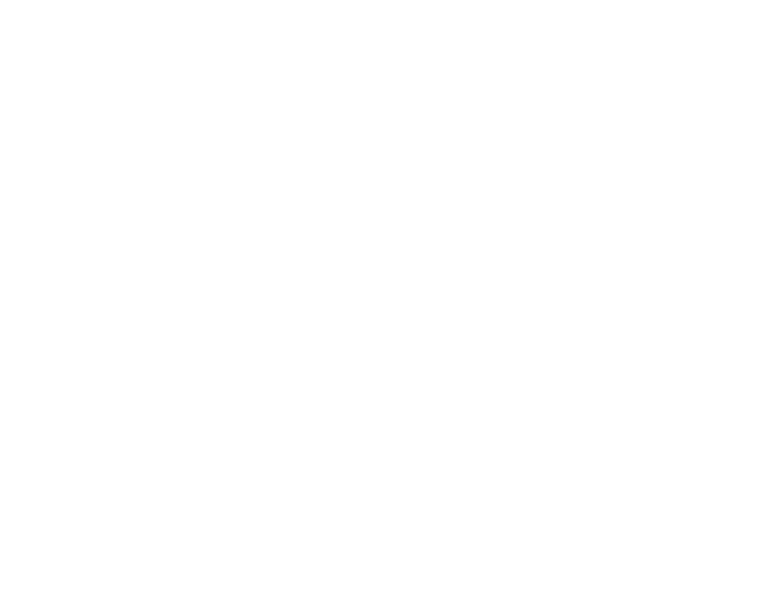
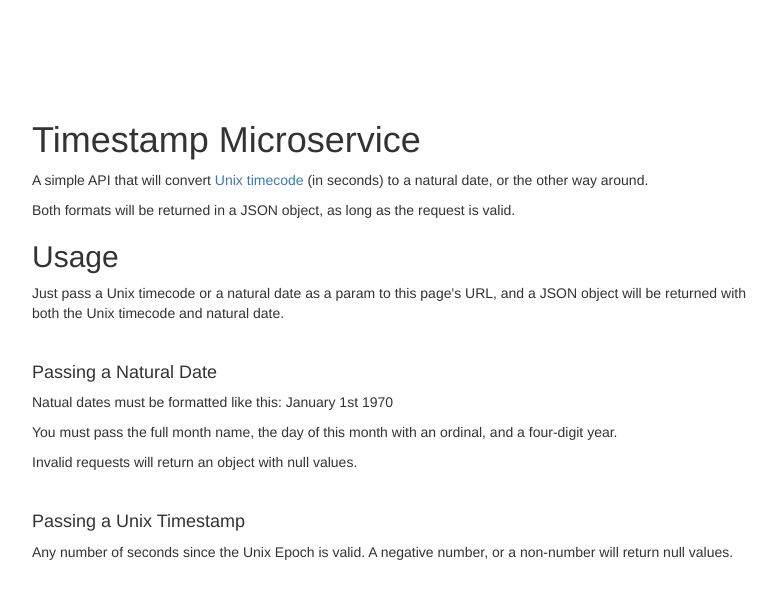
Before and after one commit to itxchy/fcc-timestamp-microservice, a website: page public/index.html in a window 1280 px wide. Shown: the whole page, without its empty margins (248-1025 px from the left). Drawn offline with nearby package versions, Linux system fonts and the light colour scheme.

Commit message:
Add the front-end content and styling

```diff
--- a/public/index.html
+++ b/public/index.html
@@ -3,9 +3,9 @@
     <head>
         <meta charset="utf-8">
         <meta http-equiv="x-ua-compatible" content="ie=edge">
-        <meta name="description" content="Matt Trifilo is a Chicago-based Web Developer.">
+        <meta name="description" content="Transform natural dates into unix timecode and vise versa">
         <meta name="viewport" content="width=device-width, initial-scale=1">
-        <title>Matt Trifilo</title>
+        <title>Timestamp Microservice</title>
         <link
             href="https://maxcdn.bootstrapcdn.com/bootstrap/3.3.6/css/bootstrap.min.css"
             rel="stylesheet"
@@ -20,8 +20,31 @@
     </head>
     <body>
 
+        <main class="container content">
 
+            <h1>Timestamp Microservice</h1>
 
+            <p>A simple API that will convert <a href="https://en.wikipedia.org/wiki/Unix_time">Unix timecode</a> (in seconds) to a natural date, or the other way around.</p>
+
+            <p>Both formats will be returned in a JSON object, as long as the request is valid.</p>
+
+            <h2>Usage</h2>
+
+            <p>Just pass a Unix timecode or a natural date as a param to this page's URL, and a JSON object will be returned with both the Unix timecode and natural date.</p><br>
+
+            <h4>Passing a Natural Date</h4>
+
+            <p>Natual dates must be formatted like this: January 1st 1970</p>
+
+            <p>You must pass the full month name, the day of this month with an ordinal, and a four-digit year.</p>
+
+            <p>Invalid requests will return an object with null values.</p><br>
+
+            <h4>Passing a Unix Timestamp</h4>
+
+            <p>Any number of seconds since the Unix Epoch is valid. A negative number, or a non-number will return null values.</p>
+
+        </main>
 
         <script
             src="http://code.jquery.com/jquery-2.2.3.min.js"
--- a/source/scss/style.scss
+++ b/source/scss/style.scss
@@ -0,0 +1,4 @@
+.content {
+    margin-top: 10rem;
+    max-width: 75rem;
+}
```
Also changed, not shown: source/index.html (+25 -2 lines), public/css/style.css.
